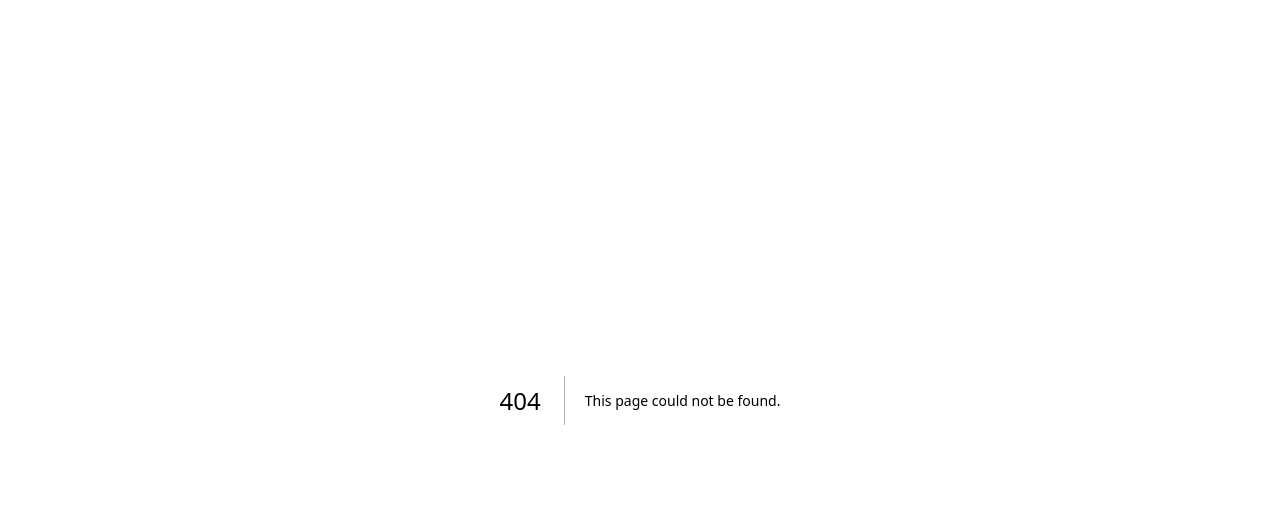
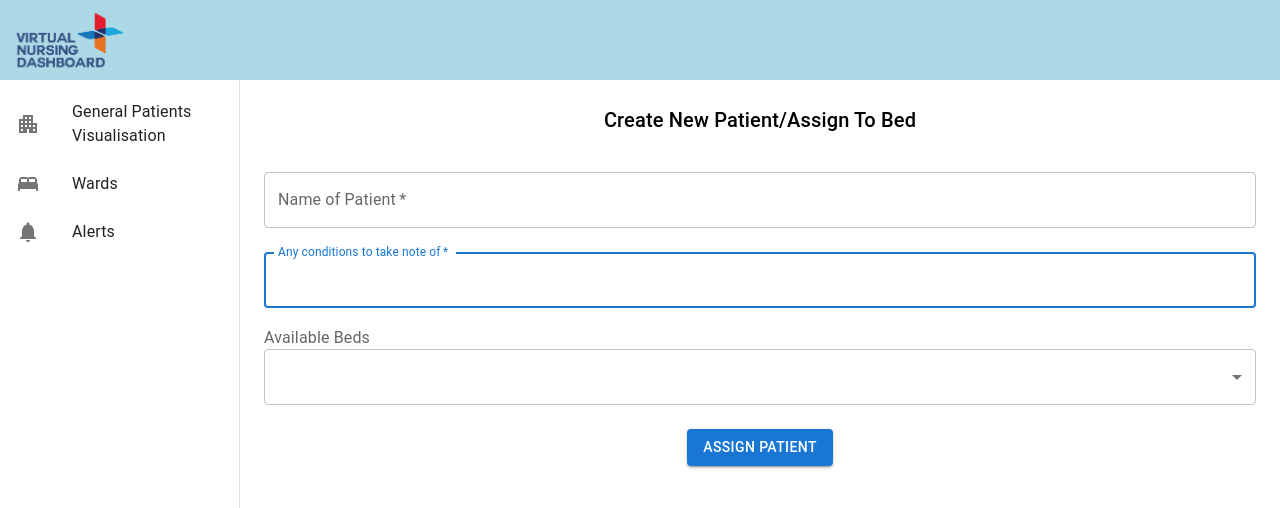
Before and after one commit to AHVirtualNursing/virtual-nursing-dashboard, a Next.js app: page /createPatient in a window 1280 px wide. Before the commit this address had no page. Shown: the top 508 px of the page. Built offline with nearby package versions, Linux system fonts and the light colour scheme.

Commit message:
createPatientForm

```diff
--- /dev/null
+++ b/src/pages/createPatient.tsx
@@ -0,0 +1,73 @@
+import DashboardSideBar from "@/components/DashboardSideBar"
+import Header from "@/components/Header"
+import { Box, Button, InputLabel, MenuItem, Select, SelectChangeEvent, TextField, Typography } from "@mui/material"
+import styles from "@/styles/Dashboard.module.css";
+import { Inter } from "next/font/google";
+import router from "next/router";
+import React from "react";
+
+
+const inter = Inter({ subsets: ["latin"] });
+const handleSideBarTabClick = (key: string) => {
+    router.push({pathname: "/dashboard", query: {state : key}}, '/dashboard' );
+};
+
+
+function createPatient() {
+    const [bedAssigned, setAssignedBed] = React.useState("");
+
+    const handleChange = (event: SelectChangeEvent) => {
+        setAssignedBed(event.target.value);
+    }
+  return (
+    <main className={`${styles.main} ${inter.className}`}>
+      <Header />
+      <Box sx={{ display: "flex" }}>
+        <DashboardSideBar handleSideBarTabClick={handleSideBarTabClick}/>
+          <Box component="main" sx={{flexGrow: 1, bgcolor: "background.default", p:3}}>
+            <Typography sx= {{marginBottom: '20px'}} variant="h6">Create New Patient/Assign To Bed</Typography>
+            <TextField
+                margin='normal'
+                required
+                fullWidth
+                id='patientName'
+                label='Name of Patient'
+                name='patientName'
+                autoFocus>
+            </TextField>
+            <TextField
+                margin='normal'
+                required
+                fullWidth
+                id='condition'
+                label='Any conditions to take note of'
+                name='condition'
+                autoFocus
+                sx={{paddingBottom: "10px"}}>
+            </TextField>
+            <InputLabel sx={{textAlign: "left"}} id="wardRoomBedLabel">Available Beds</InputLabel>
+            <Select
+                fullWidth
+                value={bedAssigned}
+                label="Available Beds"
+                onChange={handleChange}
+                >
+                <MenuItem value={1}>Ward:1 Room:1 Bed:1</MenuItem>
+                <MenuItem value={2}>Ward:1 Room:2 Bed:1</MenuItem>
+                <MenuItem value={3}>Ward:1 Room:3 Bed:1</MenuItem>
+                <MenuItem value={4}>Ward:2 Room:1 Bed:1</MenuItem>
+                <MenuItem value={5}>Ward:2 Room:1 Bed:2</MenuItem>
+            </Select>
+            <Button
+              type='submit'
+              variant='contained'
+              sx={{ mt: 3, mb: 2 }}>
+              Assign Patient
+            </Button>
+          </Box>
+      </Box>
+    </main>
+  )
+}
+
+export default createPatient
--- a/src/pages/dashboard.tsx
+++ b/src/pages/dashboard.tsx
@@ -205,9 +205,11 @@ export default function Dashboard() {
             <Box>
               {currentPage === "patients" && (
                 <>
-                  <Typography sx={{ marginBottom: "20px" }} variant="h6">
-                    General Patients Visualisation
-                  </Typography>
+                  <Box sx={{ display:"flex"}}>
+                    <Typography sx={{ marginBottom: "20px", flex: "1" }} variant="h6">
+                      General Patients Visualisation
+                    </Typography>
+                  </Box>
                   <Grid container spacing={3}>
                     {allBeds.map((bed, index) => (
                       <Grid item xs={12} sm={6} md={4} lg={3} key={index}>
@@ -240,12 +242,11 @@ export default function Dashboard() {
                     ))}
                   </Grid>
                   <Button
-                    sx={{ marginTop: "20px" }}
                     variant="contained"
-                    onClick={handleLogoutButton}
-                  >
-                    Temporary Logout
-                  </Button>
+                    sx={{marginTop: "20px"}}
+                    href="/createPatient">
+                      Assign New Patient
+                    </Button>
                 </>
               )}
               {currentPage === "wards" && (
--- a/src/pages/patientVisualisation.tsx
+++ b/src/pages/patientVisualisation.tsx
@@ -6,6 +6,11 @@ import { useRouter } from 'next/router';
 import styles from "@/styles/Dashboard.module.css";
 import Image from 'next/image';
 import profilePic from '../../public/doctor.png'
+import MonitorHeartIcon from '@mui/icons-material/MonitorHeart';
+import ThermostatIcon from '@mui/icons-material/Thermostat';
+import BloodtypeIcon from '@mui/icons-material/Bloodtype';
+import AirIcon from '@mui/icons-material/Air';
+import FavoriteIcon from '@mui/icons-material/Favorite';
 
 const inter = Inter({ subsets: ["latin"] });
 
@@ -25,7 +30,6 @@ const patientVisualisationPage = () => {
     spo2: 80
   }
 
-  // You can now use the ward, room, and bed values to render your page content
   return (
     <main className={`${styles.main} ${inter.className}`}>
       <Header />
@@ -52,6 +56,7 @@ const patientVisualisationPage = () => {
                     <Grid item>
                       <Box className={styles.vitalBox}>
                         <p>Respiratory Rate: </p>
+                        <AirIcon/>
                         <Typography variant="h6" fontWeight='bold'>
                           {vitals.respiratoryRate} breaths/min
                         </Typography>
@@ -60,6 +65,7 @@ const patientVisualisationPage = () => {
                     <Grid item>
                       <Box className={styles.vitalBox} >
                         <p>Heart Rate: </p>
+                        <MonitorHeartIcon/>
                         <Typography variant="h6" fontWeight='bold'>
                           {vitals.heartRate} beats/min
                         </Typography>
@@ -68,6 +74,7 @@ const patientVisualisationPage = () => {
                     <Grid item>
                       <Box className={styles.vitalBox}>
                         <p>Blood Pressure: </p>
+                        <BloodtypeIcon/>
                         <Typography variant="h6" fontWeight='bold'>
                           {vitals.bloodPressure} mm/HG
                         </Typography>
@@ -76,6 +83,7 @@ const patientVisualisationPage = () => {
                     <Grid item>
                       <Box className={styles.vitalBox}>
                         <p>Temperature: </p>
+                        <ThermostatIcon/>
                         <Typography variant="h6" fontWeight='bold'>
                           {vitals.temperature}&#176;C
                         </Typography>
@@ -84,6 +92,7 @@ const patientVisualisationPage = () => {
                     <Grid item>
                       <Box className={styles.vitalBox}>
                         <p>SPo2: </p>
+                        <FavoriteIcon/>
                         <Typography variant="h6" fontWeight='bold'>
                           {vitals.spo2}%
                         </Typography>
@@ -97,7 +106,6 @@ const patientVisualisationPage = () => {
               BACK
             </Button>
           </Box>
-        {/* Add your visualization components here */}
       </Box>
     </main>
   );
--- a/src/pages/wardVisualisation.tsx
+++ b/src/pages/wardVisualisation.tsx
@@ -116,7 +116,6 @@ const wardVisualisationPage = () => {
   }
 
 
-  // You can now use the ward, room, and bed values to render your page content
   return (
     <main className={`${styles.main} ${inter.className}`}>
       <Header />
@@ -148,7 +147,6 @@ const wardVisualisationPage = () => {
               BACK
             </Button>
           </Box>
-        {/* Add your visualization components here */}
       </Box>
     </main>
   );
```
